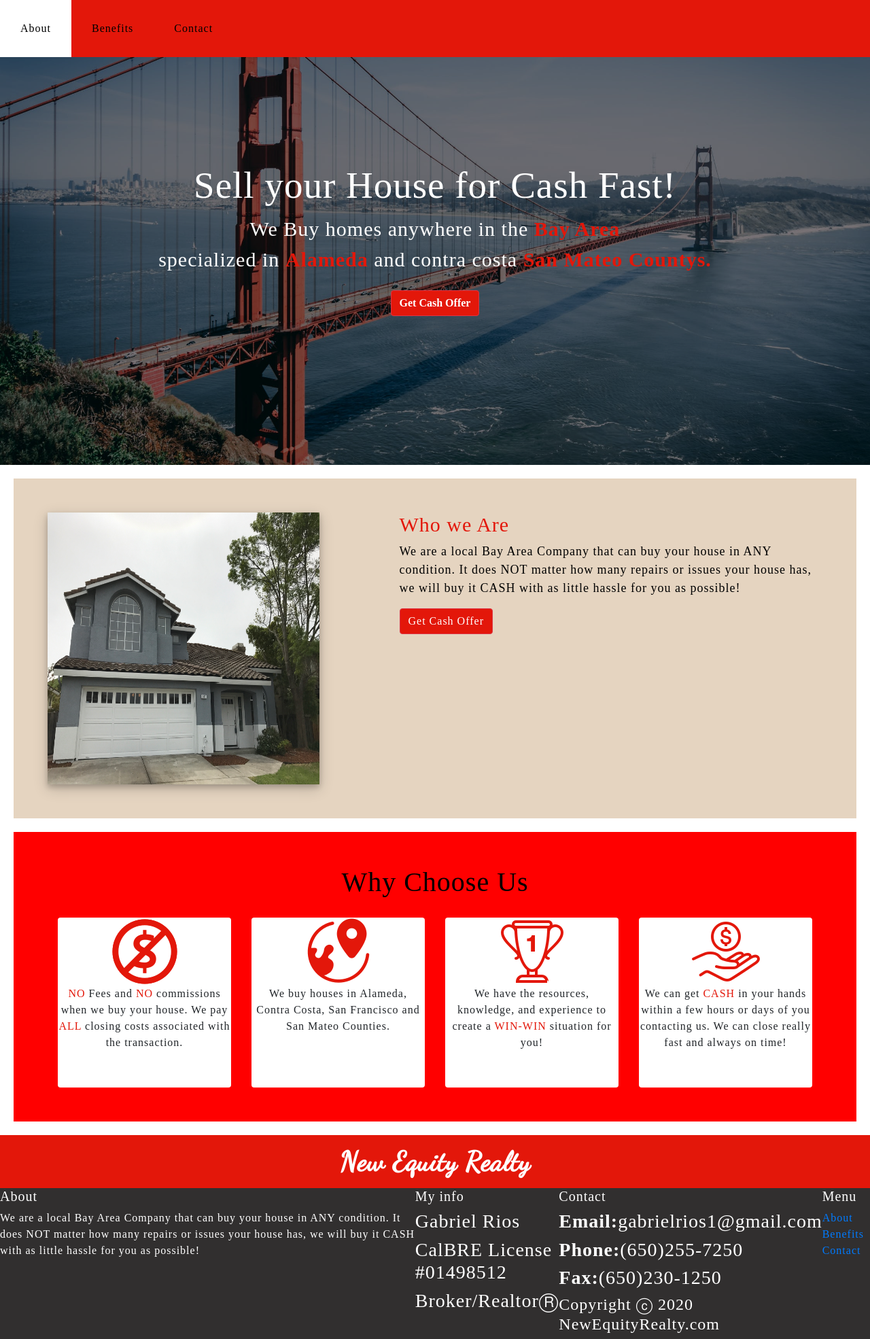
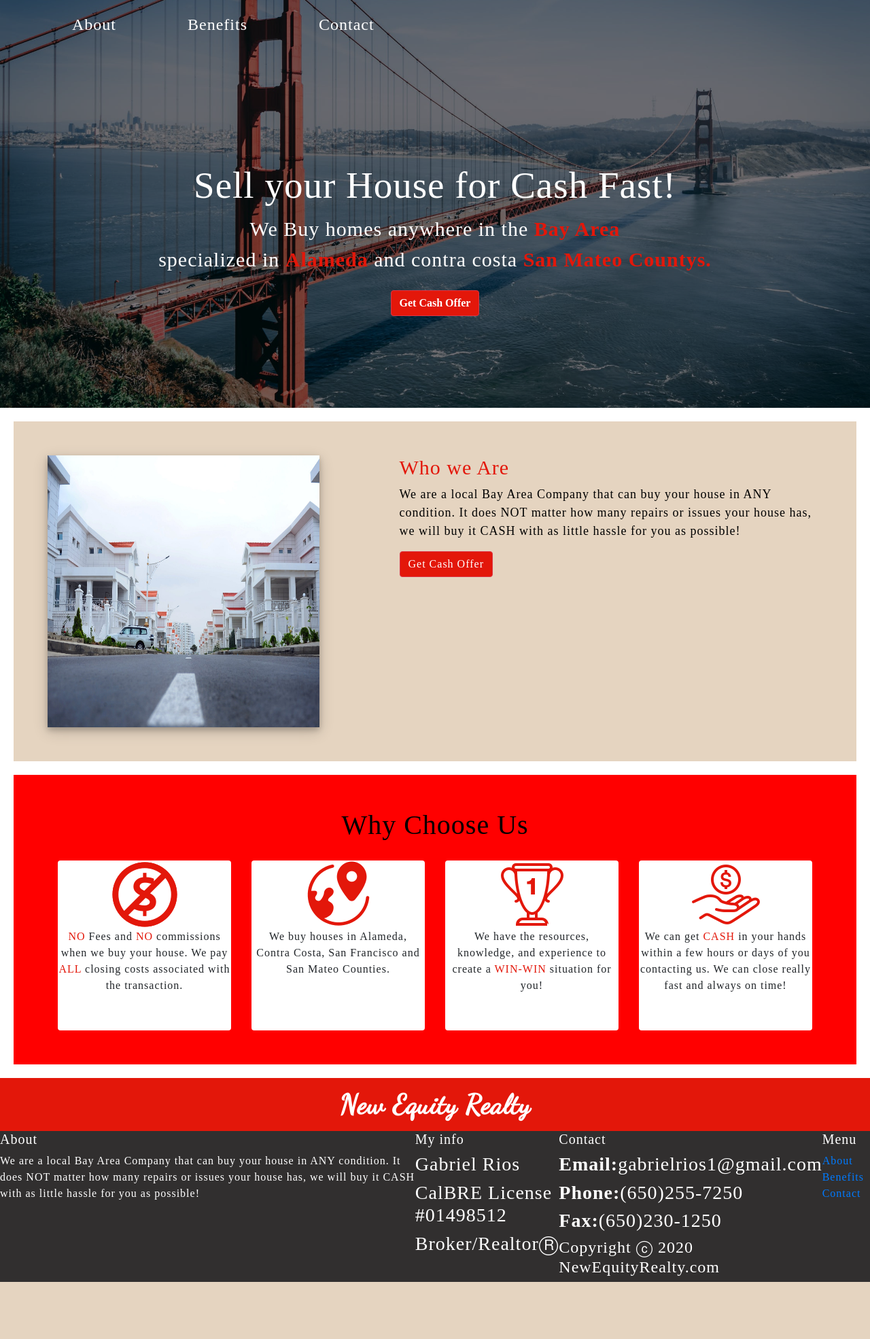
Before and after one commit to FABSTAR94/Gabe_Estate, a PHP site: page / in a window 1280 px wide. Shown: the whole page at 68% size. After the commit the page ends 1886 px from the top, so only its background shows below. Run offline with PHP 8.4, Linux system fonts and the light colour scheme; some libraries are stand-ins or nearby versions.

Commit message:
transparent navbar to solid

```diff
--- a/JS/nav.js
+++ b/JS/nav.js
@@ -1,15 +1,10 @@
-$(document).ready(function() {
+const nav = document.getElementById('nav');
 
-    $(window).scroll(function() {
+  window.onscroll = function() {
+    if (window.pageYOffset > 300) {
+      nav.style.background = "rgba(227, 23, 10, 0.8)";
+    }else {
+      nav.style.background = "rgba(0, 0, 0, 0)";
+    }
 
-        var height = $('.first-container').height();
-        var scrollTop = $(window).scrollTop();
-
-        if (scrollTop >= height - 40) {
-            $('.nav-container').addClass('solid-nav');
-        } else {
-            $('.nav-container').removeClass('solid-nav');
-        }
-
-    });
-});
+}
--- a/css/banner.css
+++ b/css/banner.css
@@ -5,6 +5,7 @@
  width: 100%;
  background-position: 50% 50%;
  filter: brightness(50%);
+
 }
 
 
--- a/css/form.css
+++ b/css/form.css
@@ -17,9 +17,7 @@ box-shadow:none !important;
     border-color: #E3170A !important;
 }
 
-button.close{
-  color: black;
-}
+
 .form-control:hover{
 border: 1px solid #E3170A !important;
 outline: none;
@@ -30,3 +28,12 @@ box-shadow:none !important;
   /*this will align the button center*/
   margin: 0 auto;
 }
+
+
+button.close:hover {
+  color: black !important;
+}
+
+button.close{
+  color: black !important;
+ }
--- a/css/navbar.css
+++ b/css/navbar.css
@@ -1,66 +1,30 @@
+.navbar {
+  width: 100%;
+  padding: 20px;
+  top: 0px;
+  transition: .5s;
+}
+
+.navbar ul li {
+  list-style-type: none;
+  display: inline-block;
+  padding: 10px 50px;
+  font-size: 24px;
+  cursor: pointer;
+
+}
+
+.navbar a {
+  color: white;
+
+}
 
 
 
-
-
-
-
-
-
-
-
-
-
-
-
-
-
-
-
-
-
-
-
-nav ul {
-  list-style-type: none;
-  margin: 0;
-  padding: 0;
-  overflow: hidden;
-  background-color: #E3170A;
-
-  display: table;
-  width: 100%;
-  z-index: 100;
-
-
-}
-
-nav li {
-  display: table-cell
-}
-
-.list-inline {
-  list-style: none;
-  padding: 0;
-
-}
-
-.list-inline li {
-  display: inline-block;
-}
-
-li a {
-  display: block;
-  color: black;
-  text-align: center;
-  padding: 30px 30px;
-  text-decoration: none;
-}
-
-li a:hover {
-  background-color: white;
+.navbar a:hover {
   color: black;
   text-decoration: none;
+
 }
 
 
@@ -70,3 +34,10 @@ li a:hover {
   font-family: 'Great Vibes', cursive !important;
   display: inline-block;
 }*/
+
+
+#nav {
+  z-index: 1;
+  position: fixed;
+  /*opacity: 0.8;*/
+}
--- a/index.html
+++ b/index.html
@@ -12,33 +12,50 @@
 </head>
 
 <body>
-    <nav>
+
+
+
+
+
+
+  <!--   <nav>
 
         <ul class="list-inline">
             <li><a href="#about">About</a></li>
             <li><a href="#benefits">Benefits</a></li>
             <li><a href="#contact">Contact</a></li>
         </ul>
-    </nav>
+    </nav> -->
+  <div class="navbar" id="nav">
+        <ul>
+            <li><a href="#about">About</a></li>
+            <li><a href="#benefits">Benefits</a></li>
+            <li><a href="#contact">Contact</a></li>
+        </ul>
+
+    </div>
 
 
-    <div class="custom-container">
         <div class="banner" style="background-image: url(images/bridge.jpeg);">
-        </div>
+
+
+</div>
         <div class="text-banner">
                   <h1>Sell your House for Cash Fast!</h1>
             <p> We Buy homes anywhere in the <span><strong>Bay Area</strong></span><br>specialized in <span><strong>Alameda</strong></span> and contra costa <span><strong>San Mateo Countys.</strong></span> </p>
             <button type="button" class="btn btn-danger" data-toggle="modal" data-target="#staticBackdrop"><strong>Get Cash Offer</strong>
             </button>
         </div>
+         </div>
+
         <!-- Modal -->
         <div class="modal fade" id="staticBackdrop" data-backdrop="static" tabindex="-1" role="dialog" aria-labelledby="staticBackdropLabel" aria-hidden="true">
             <div class="modal-dialog" role="document">
                 <div class="modal-content">
                     <div class="modal-header">
                         <h5 class="modal-title" id="staticBackdropLabel">Ready to get your cash offer? Just leave your information and I will respond within 24 hours</h5>
-                        <button type="button" class="close" data-dismiss="modal" aria-label="Close">
-                            <span aria-hidden="true">&times;</span>
+                        <button type="button" class="close" data-dismiss="modal" aria-label="Close"> &times;
+
                         </button>
                     </div>
                     <div class="modal-body">
@@ -145,7 +162,7 @@
             <div class="flex-container">
                 <div class="row">
                     <div class="col-md-5">
-                        <img class="about-img" src="images/home.jpg" alt="buyer profile">
+                        <img class="about-img" src="images/homes.jpeg" alt="buyer profile">
                     </div>
                     <div class="col-md-7">
                         <div class="about-text">
```
Also changed, not shown: images/homes.jpeg (added).
